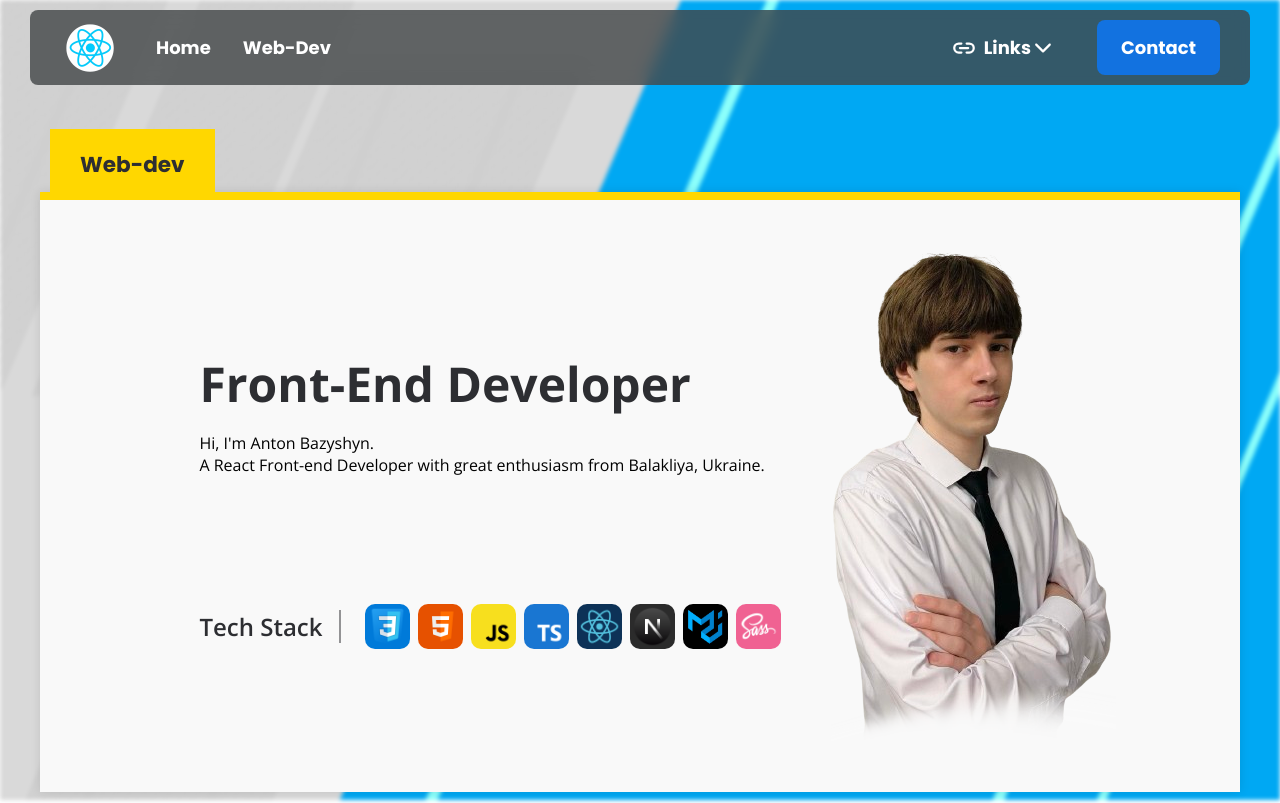
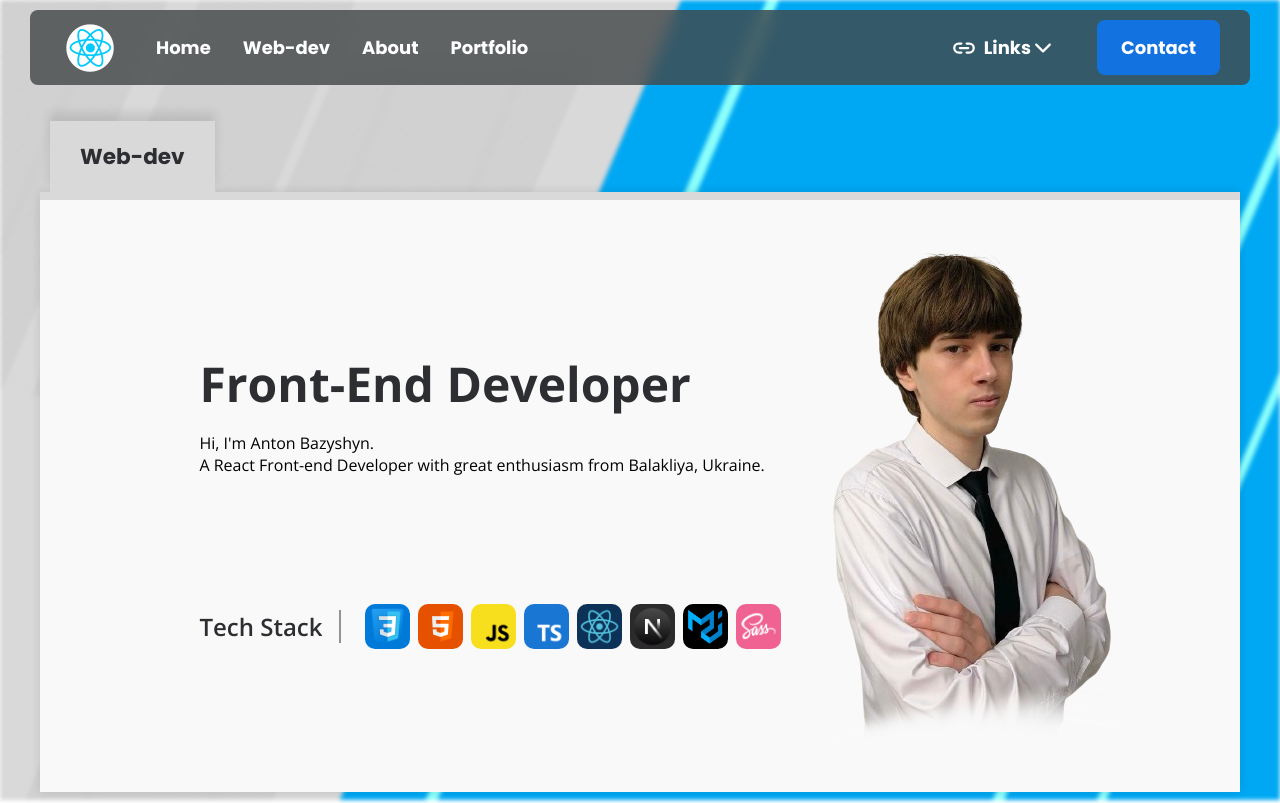
Before and after one commit to BazyshynAnton/Bazyshyn-Website, a React (Vite) app: page / in a window 1280 px wide. Shown: the top 803 px of the page. Built offline with nearby package versions, Linux system fonts and the light colour scheme.

Commit message:
change links

```diff
--- a/src/components/header/desktopHeader/DesktopHeader.tsx
+++ b/src/components/header/desktopHeader/DesktopHeader.tsx
@@ -20,7 +20,9 @@ export default function DesktopHeader() {
               <img src={reactIco}></img>
             </div>
             <a href="#home">Home</a>
-            <a href="#home">Web-Dev</a>
+            <a href="#home">Web-dev</a>
+            <a href="#about">About</a>
+            <a href="#portfolio">Portfolio</a>
           </ul>
           <div
             className={styles.otherLinksDrop}
--- a/src/components/header/nonDesktopHeader/NonDesktopHeaderMenu.tsx
+++ b/src/components/header/nonDesktopHeader/NonDesktopHeaderMenu.tsx
@@ -13,12 +13,21 @@ export default function NonDesktopHeaderMenu() {
     <div className={styles.nonDesktopHeaderMenuContainer}>
       <div className={styles.dropDownArrow}></div>
       <div className={styles.content} onMouseLeave={() => setIsHover(false)}>
-        <div onMouseEnter={() => setIsHover(false)}>
-          <p>Home</p>
-        </div>
-        <div onMouseEnter={() => setIsHover(false)}>
-          <p>Web-dev</p>
-        </div>
+        <a href="#home" onMouseEnter={() => setIsHover(false)}>
+          Home
+        </a>
+
+        <a href="#home" onMouseEnter={() => setIsHover(false)}>
+          Web-dev
+        </a>
+
+        <a href="#about" onMouseEnter={() => setIsHover(false)}>
+          About
+        </a>
+
+        <a href="#portfolio" onMouseEnter={() => setIsHover(false)}>
+          Portfolio
+        </a>
         <div onMouseEnter={() => setIsHover(true)}>
           <p>Links</p>
           {isHover && (
@@ -46,9 +55,13 @@ export default function NonDesktopHeaderMenu() {
             </span>
           )}
         </div>
-        <div onMouseEnter={() => setIsHover(false)}>
-          <p>Contact</p>
-        </div>
+        <a
+          href="#contact"
+          onMouseEnter={() => setIsHover(false)}
+          className={styles.contactLink}
+        >
+          Contact
+        </a>
       </div>
     </div>
   )
--- a/src/components/homePage/homePageContent/aboutMe/AboutMe.tsx
+++ b/src/components/homePage/homePageContent/aboutMe/AboutMe.tsx
@@ -4,7 +4,7 @@ import styles from '../../../../styles/homePage/HomePage.module.css'
 
 export default function AboutMe() {
   return (
-    <div className={styles.aboutMeHelpContainer}>
+    <div className={styles.aboutMeHelpContainer} id="about">
       <div className={styles.aboutMeContainer}>
         <AboutMeWeb />
       </div>
--- a/src/components/homePage/homePageContent/portfolio/webPortfolio/WebPortfolio.tsx
+++ b/src/components/homePage/homePageContent/portfolio/webPortfolio/WebPortfolio.tsx
@@ -9,7 +9,7 @@ import styles from '../../../../../styles/homePage/portfolio/webPortfolio/WebPor
 
 export default function WebPortfolio() {
   return (
-    <div className={styles.webPortfolioHelpContainer}>
+    <div className={styles.webPortfolioHelpContainer} id="portfolio">
       <div className={styles.webPortfolioContainer}>
         <div className={styles.webPortfolioHeader}>
           <h3>Portfolio</h3>
--- a/src/styles/header/nonDesktopHeader/NonDesktopHeaderMenu.module.css
+++ b/src/styles/header/nonDesktopHeader/NonDesktopHeaderMenu.module.css
@@ -1,9 +1,9 @@
 .nonDesktopHeaderMenuContainer {
   position: absolute;
-  bottom: -285px;
+  bottom: -425px;
   right: -15px;
   width: max-content;
-  height: 285px;
+  height: 425px;
   z-index: 999;
   z-index: 999;
   display: flex;
@@ -37,6 +37,7 @@
   border-radius: 8px;
 }
 
+.content a,
 .content div,
 .linksDrop a {
   position: relative;
@@ -53,15 +54,32 @@
   padding: 10px;
 }
 
+.content div p {
+  color: #fff;
+  font-family: 'Poppins-bold';
+  font-weight: bold;
+  font-size: 18px;
+}
+
 .linksDrop a svg {
   font-size: 1.6rem;
   padding-left: 5px;
 }
 
+.content a:hover,
 .content div:hover,
 .linksDrop a:hover {
   border-radius: 8px;
   background-color: rgba(58, 61, 61, 0.8);
+}
+
+.contactLink {
+  border-radius: 8px;
+  background-color: #1272e0;
+}
+
+.contactLink:hover {
+  background-color: #147efb !important;
 }
 
 .dropDownArrow,
@@ -80,8 +98,8 @@
 }
 
 .dropDownArrow {
-  top: 10px;
-  right: 20%;
+  top: 6px;
+  right: 18%;
 }
 .dropDownArrowTwo {
   top: 25px;
--- a/src/styles/homePage/HomePage.module.css
+++ b/src/styles/homePage/HomePage.module.css
@@ -46,7 +46,7 @@
 
 .introduceHeader {
   position: absolute;
-  top: -63px;
+  top: -71px;
   left: 10px;
   display: flex;
   gap: 10px;
@@ -62,14 +62,15 @@
 }
 
 .introduceHeaderSection:first-child {
-  background-color: #ffd700;
+  background-color: #d9d9d9;
+  box-shadow: 0 -8px 10px #0000001a;
 }
 
 .sectionLine {
   position: relative;
   width: 100%;
   height: 8px;
-  background-color: #ffd700;
+  background-color: #d9d9d9;
 }
 
 @media (max-width: 885px) {
```
Also changed, not shown: src/assets/pictures/header_bg.png, 1 other file (tests, documents, lock files or other folders).
